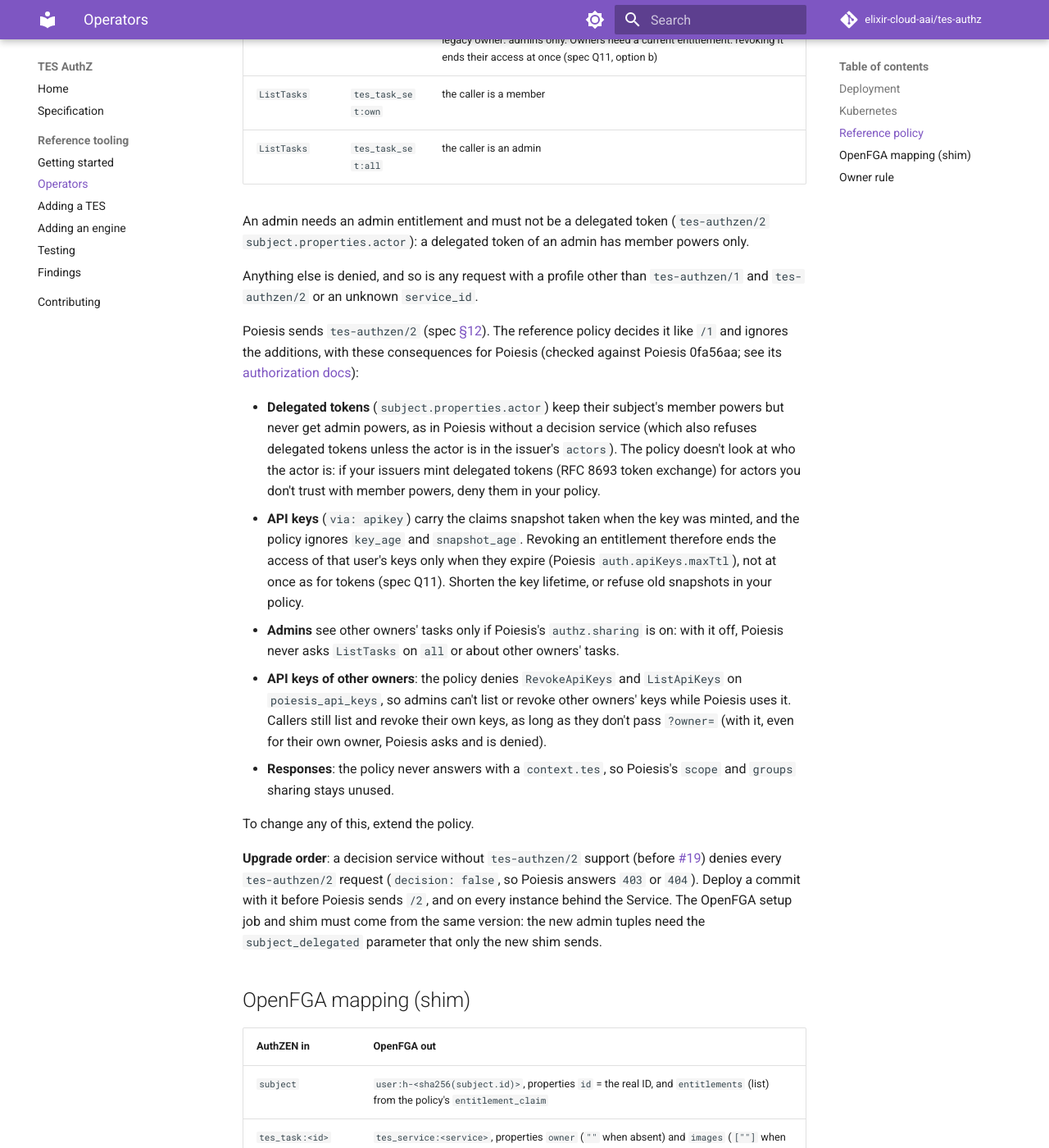
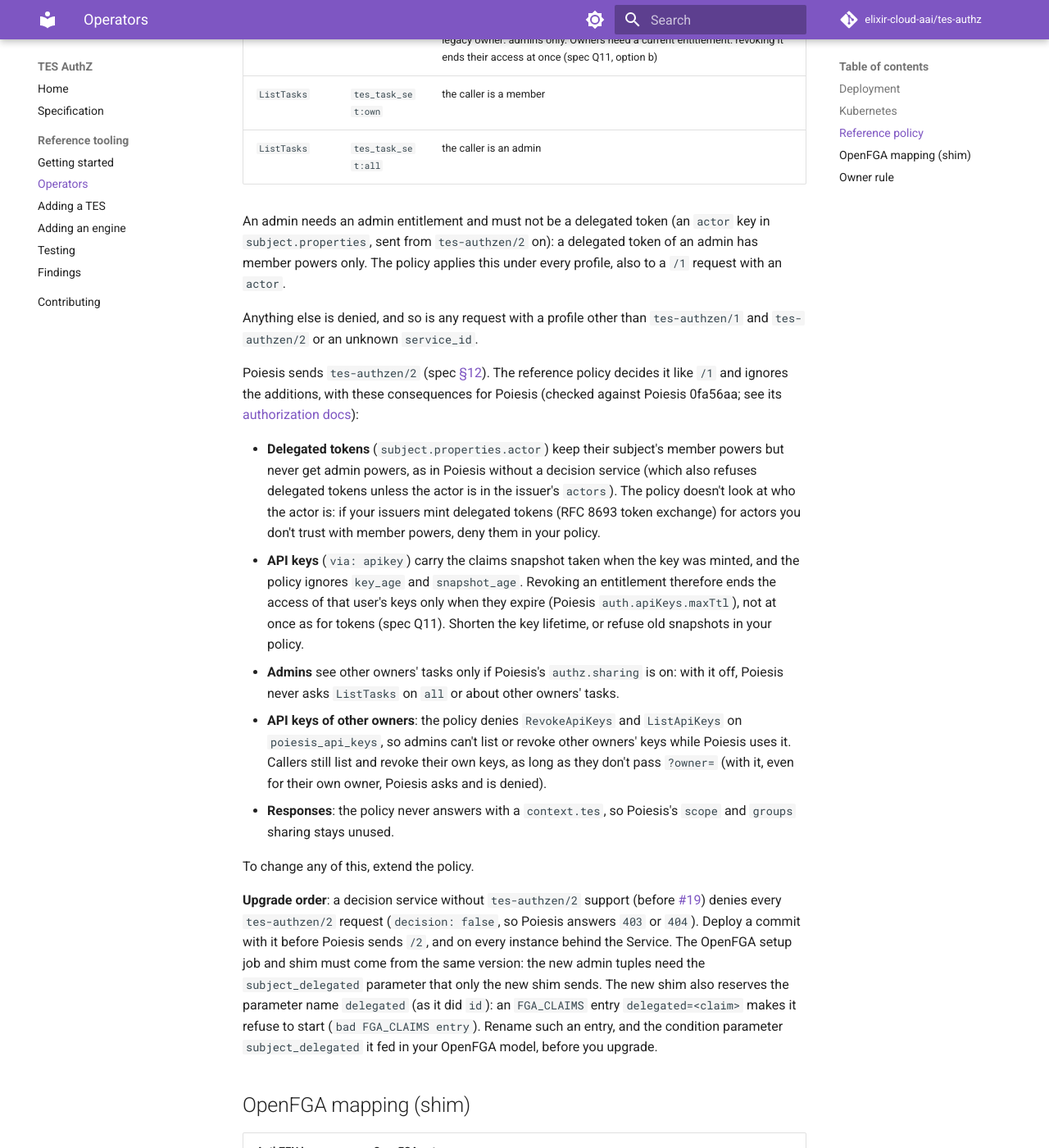
Before and after one commit to elixir-cloud-aai/tes-authz, an MkDocs documentation site: the page built from docs/operators.md, in a window 1280 px wide and 1400 px high, scrolled down 3719 px. Shown: the whole window at 82% size. Built offline with MkDocs 1.6.1 and Material for MkDocs 9.7.7, drawn with Linux system fonts in a browser that asks for light colours; comment, search, counter and statistics services are not loaded.

Commit message:
docs: align spec with the delegated admin rule
The reference policy denies admin powers to any request whose
subject.properties has an actor key, under every profile (golden row
get-other-admin-actor-profile-1). Spec §7 and §12 limited this to
tes-authzen/2; fix the wording to match the code.

§12 also said nothing of /1 changes meaning, but the response
additions scope (widens ListTasks on own) and obligations (a TES
MUST) do; name them, and point §3.3 and §3.5 to §12.

The operator guide's upgrade note now says that the shim reserves
the FGA_CLAIMS parameter name delegated.

Closes #21

Co-Authored-By: Claude Opus 5.5 <noreply@anthropic.com>

```diff
--- a/docs/operators.md
+++ b/docs/operators.md
@@ -104,7 +104,7 @@ The policy implements spec [§7](specification.md#7-reference-decision-service-a
 | `ListTasks` | `tes_task_set:own` | the caller is a member |
 | `ListTasks` | `tes_task_set:all` | the caller is an admin |
 
-An admin needs an admin entitlement and must not be a delegated token (`tes-authzen/2` `subject.properties.actor`): a delegated token of an admin has member powers only.
+An admin needs an admin entitlement and must not be a delegated token (an `actor` key in `subject.properties`, sent from `tes-authzen/2` on): a delegated token of an admin has member powers only. The policy applies this under every profile, also to a `/1` request with an `actor`.
 
 Anything else is denied, and so is any request with a profile other than `tes-authzen/1` and `tes-authzen/2` or an unknown `service_id`.
 
@@ -118,7 +118,7 @@ Poiesis sends `tes-authzen/2` (spec [§12](specification.md#12-tes-authzen2-delt
 
 To change any of this, extend the policy.
 
-**Upgrade order**: a decision service without `tes-authzen/2` support (before [#19](https://github.com/elixir-cloud-aai/tes-authz/issues/19)) denies every `tes-authzen/2` request (`decision: false`, so Poiesis answers `403` or `404`). Deploy a commit with it before Poiesis sends `/2`, and on every instance behind the Service. The OpenFGA setup job and shim must come from the same version: the new admin tuples need the `subject_delegated` parameter that only the new shim sends.
+**Upgrade order**: a decision service without `tes-authzen/2` support (before [#19](https://github.com/elixir-cloud-aai/tes-authz/issues/19)) denies every `tes-authzen/2` request (`decision: false`, so Poiesis answers `403` or `404`). Deploy a commit with it before Poiesis sends `/2`, and on every instance behind the Service. The OpenFGA setup job and shim must come from the same version: the new admin tuples need the `subject_delegated` parameter that only the new shim sends. The new shim also reserves the parameter name `delegated` (as it did `id`): an `FGA_CLAIMS` entry `delegated=<claim>` makes it refuse to start (`bad FGA_CLAIMS entry`). Rename such an entry, and the condition parameter `subject_delegated` it fed in your OpenFGA model, before you upgrade.
 
 ## OpenFGA mapping (shim)
 
```
Also changed, not shown: spec/tes-authzen-1.md (+6 -5 lines), 1 other file.
